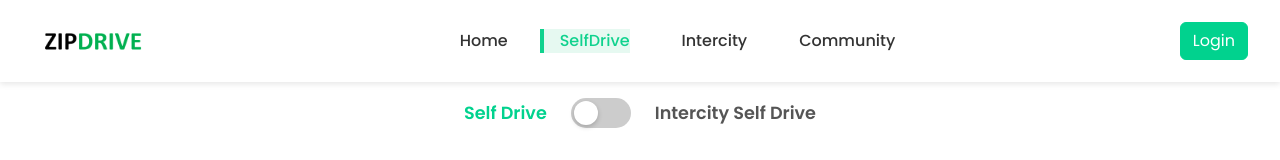
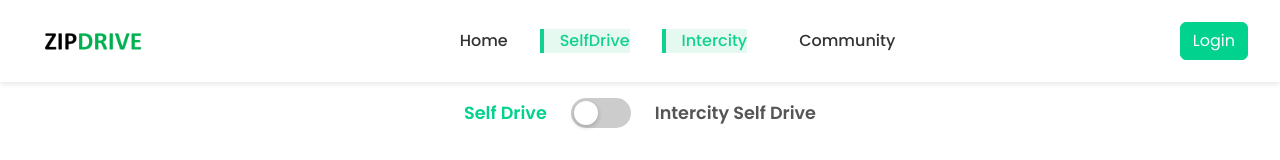
Before and after one commit to Chetanya2001/car-rent-app-frontend, a React (Vite) app: page /searched-cars in a window 1280 px wide. Shown: the top 160 px of the page. Built offline with nearby package versions, Linux system fonts and the light colour scheme.

Commit message:
intercity added:

```diff
--- a/src/components/Navbar/Navbar.tsx
+++ b/src/components/Navbar/Navbar.tsx
@@ -51,7 +51,7 @@ export default function Navbar({
   const publicNavItems = [
     { label: "Home", path: "/" },
     { label: "SelfDrive", path: "/searched-cars" },
-    { label: "Intercity", path: "/intercity" },
+    { label: "Intercity", path: "/searched-cars" },
     { label: "Community", path: "/community" },
   ];
 
```
